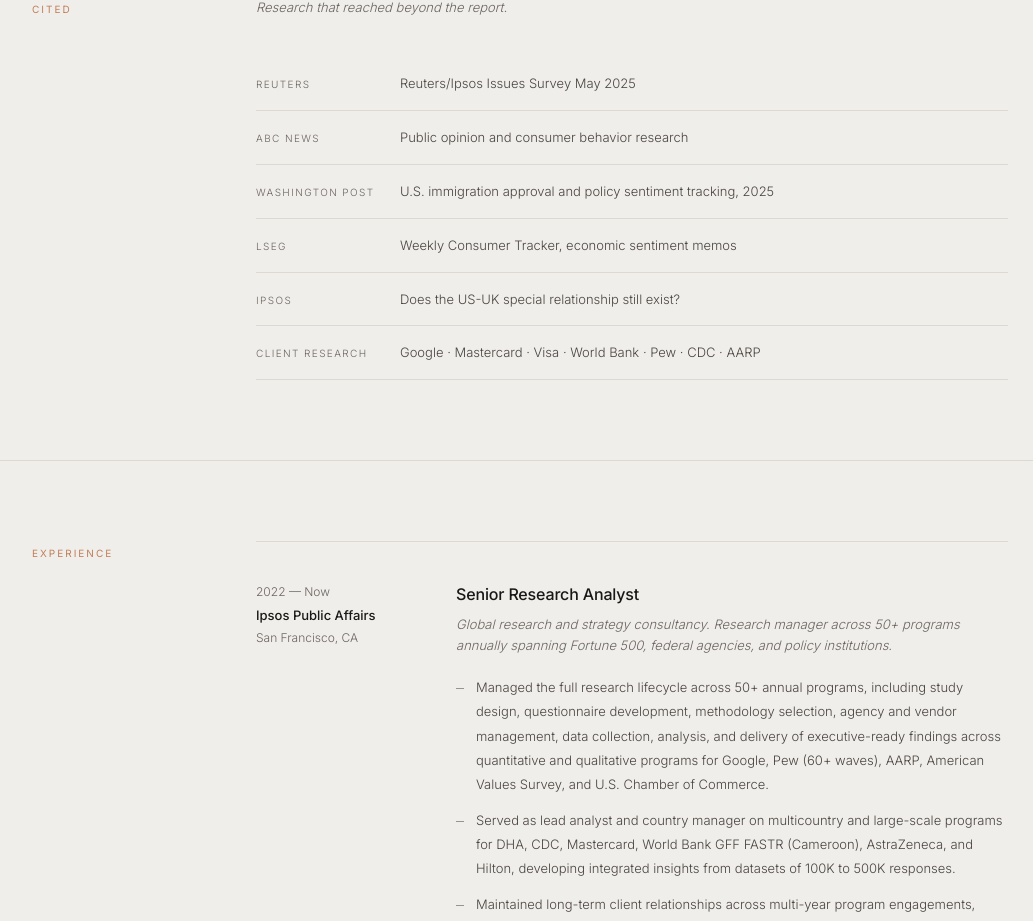
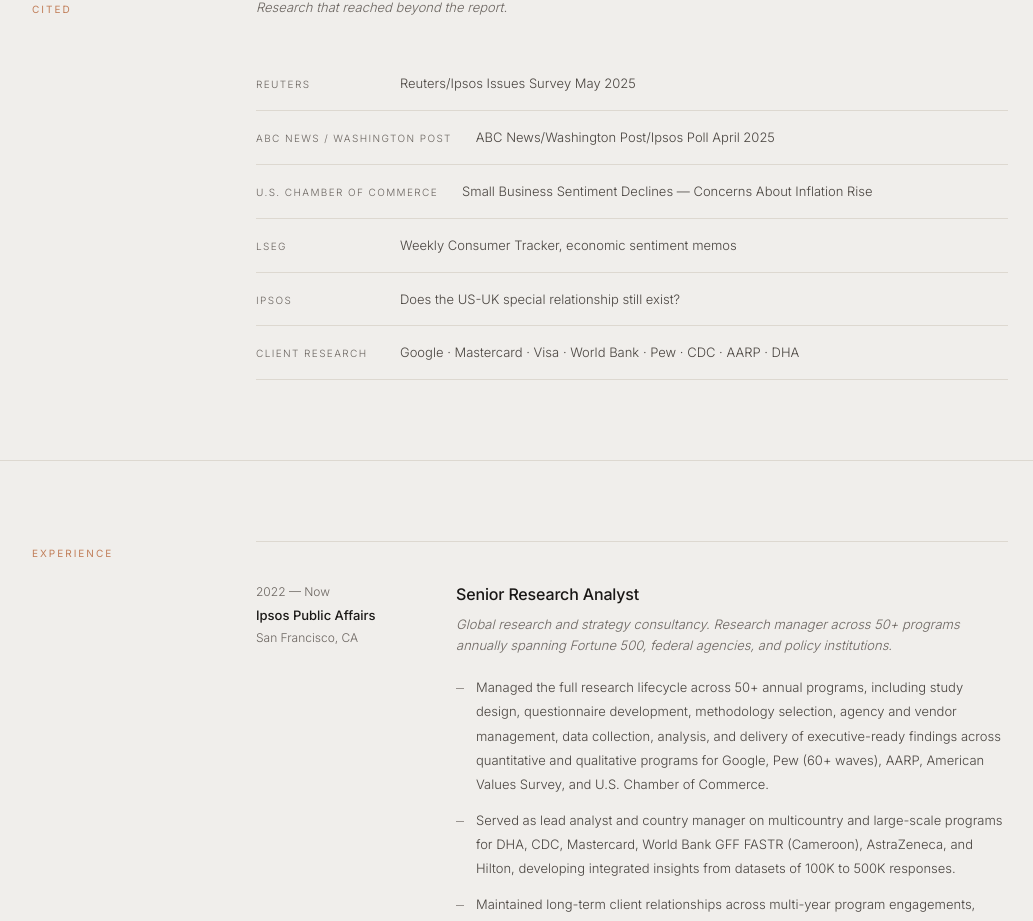
Before and after one commit to camahoy/camillehoy-portfolio, a Next.js app: page / in a window 1280 px wide. Shown: the part 3419-4340 px from the top of the page, without its empty margins (120-1153 px from the left). Built offline with nearby package versions, Linux system fonts and the light colour scheme.

Commit message:
Update Cited links and add DHA to client research
Reuters, ABC/WaPo, and U.S. Chamber of Commerce with real URLs.
Client Research list adds DHA.

https://claude.ai/code/session_011AYPfjYPpYL187LBkdrcDi

```diff
--- a/components/Cited.tsx
+++ b/components/Cited.tsx
@@ -6,17 +6,17 @@ const citations = [
   {
     outlet: 'Reuters',
     desc: 'Reuters/Ipsos Issues Survey May 2025',
-    href: 'https://www.ipsos.com/en-us/news-polls/reuters-ipsos-issues-survey-may-2025',
+    href: 'https://www.ipsos.com/en-us/reutersipsos-issues-survey-may-2025',
   },
   {
-    outlet: 'ABC News',
-    desc: 'Public opinion and consumer behavior research',
-    href: '#',
+    outlet: 'ABC News / Washington Post',
+    desc: 'ABC News/Washington Post/Ipsos Poll April 2025',
+    href: 'https://www.ipsos.com/en-us/abc-news-washington-post-ipsos-april-2025',
   },
   {
-    outlet: 'Washington Post',
-    desc: 'U.S. immigration approval and policy sentiment tracking, 2025',
-    href: '#',
+    outlet: 'U.S. Chamber of Commerce',
+    desc: 'Small Business Sentiment Declines — Concerns About Inflation Rise',
+    href: 'https://www.ipsos.com/en-us/small-business-sentiment-declines-concerns-about-inflation-rise',
   },
   {
     outlet: 'LSEG',
@@ -30,7 +30,7 @@ const citations = [
   },
   {
     outlet: 'Client Research',
-    desc: 'Google · Mastercard · Visa · World Bank · Pew · CDC · AARP',
+    desc: 'Google · Mastercard · Visa · World Bank · Pew · CDC · AARP · DHA',
     href: null,
   },
 ]
```
